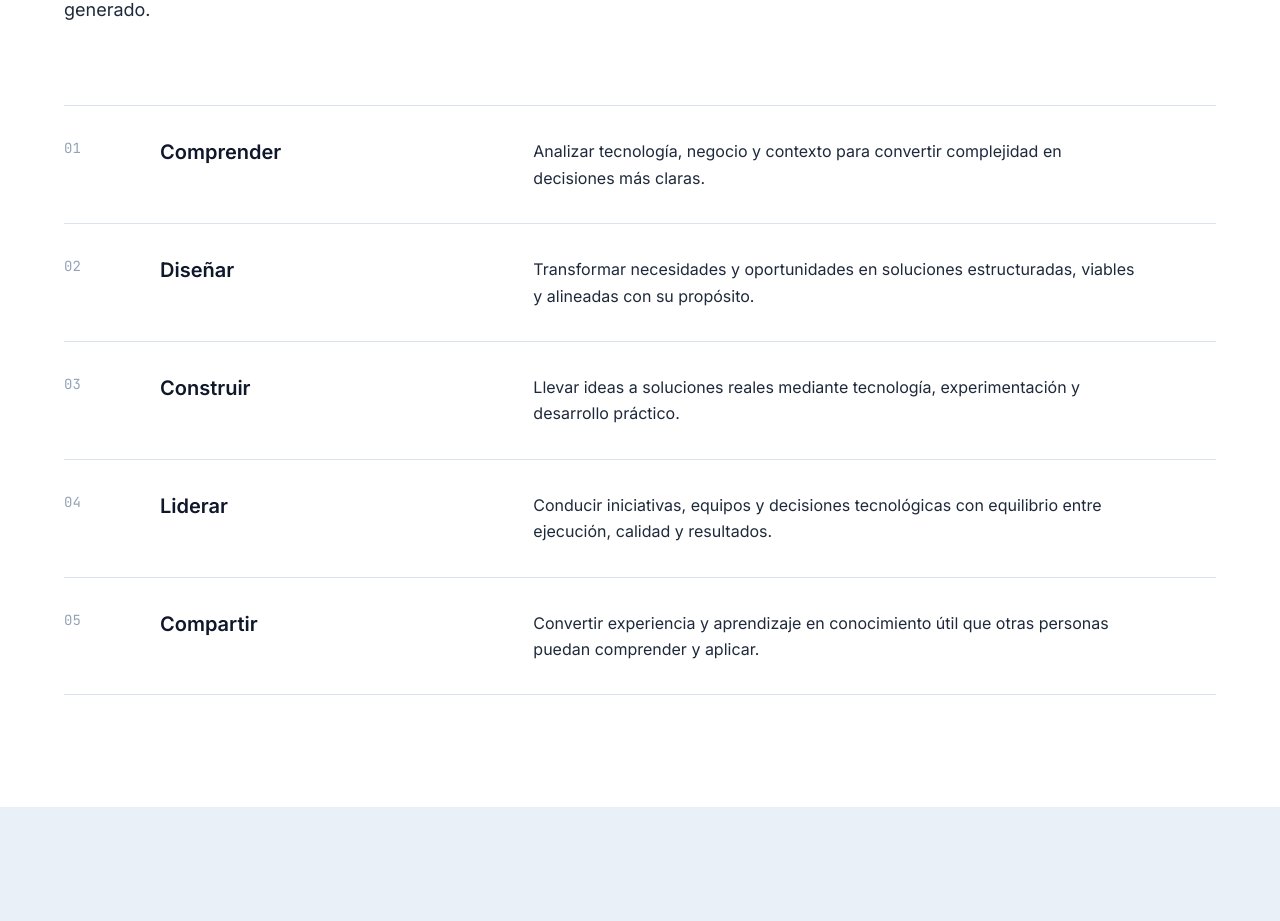
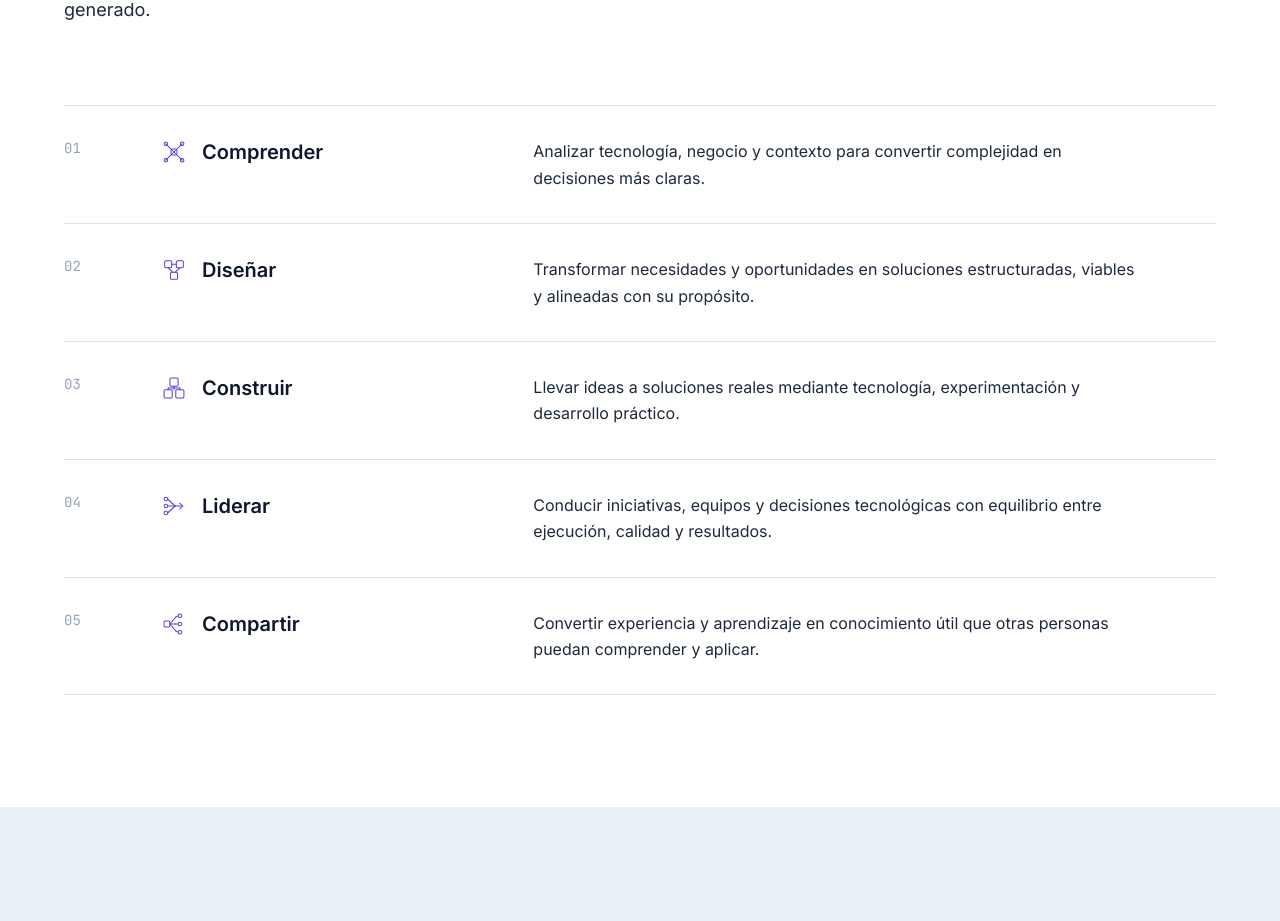
Before and after one commit to casteris/casteris, a Next.js app: page / in a window 1280 px wide. Shown: the part 1895-2816 px from the top of the page. Built offline with nearby package versions, Linux system fonts and the light colour scheme.

Commit message:
feat: add capabilities iconography

```diff
--- a/src/components/Capabilities/Capabilities.css
+++ b/src/components/Capabilities/Capabilities.css
@@ -55,6 +55,29 @@
   border-bottom: 1px solid var(--color-border);
 }
 
+.capabilities__identity {
+  display: flex;
+  align-items: center;
+  gap: 0.875rem;
+}
+
+.capabilities__icon-wrapper {
+  display: flex;
+  flex: 0 0 auto;
+  align-items: center;
+  justify-content: center;
+}
+
+.capabilities__icon {
+  width: 1.75rem;
+  height: 1.75rem;
+  fill: none;
+  stroke: var(--color-primary);
+  stroke-width: 1.75;
+  stroke-linecap: round;
+  stroke-linejoin: round;
+}
+
 .capabilities__number {
   color: var(--color-neutral);
   font-family: var(--font-mono), monospace;
@@ -107,6 +130,10 @@
     padding: 1.75rem 0;
   }
 
+  .capabilities__icon-wrapper {
+    margin-top: 0.25rem;
+  }
+
   .capabilities__item-description {
     margin-top: 0.25rem;
   }
--- a/src/components/Capabilities/Capabilities.tsx
+++ b/src/components/Capabilities/Capabilities.tsx
@@ -1,35 +1,50 @@
+import CapabilityIcon, {
+  type CapabilityIconType,
+} from "./CapabilityIcon";
 import "./Capabilities.css";
 
-const capabilities = [
+type Capability = {
+  number: string;
+  title: string;
+  description: string;
+  icon: CapabilityIconType;
+};
+
+const capabilities: Capability[] = [
   {
     number: "01",
     title: "Comprender",
     description:
       "Analizar tecnología, negocio y contexto para convertir complejidad en decisiones más claras.",
+    icon: "understand",
   },
   {
     number: "02",
     title: "Diseñar",
     description:
       "Transformar necesidades y oportunidades en soluciones estructuradas, viables y alineadas con su propósito.",
+    icon: "design",
   },
   {
     number: "03",
     title: "Construir",
     description:
       "Llevar ideas a soluciones reales mediante tecnología, experimentación y desarrollo práctico.",
+    icon: "build",
   },
   {
     number: "04",
     title: "Liderar",
     description:
       "Conducir iniciativas, equipos y decisiones tecnológicas con equilibrio entre ejecución, calidad y resultados.",
+    icon: "lead",
   },
   {
     number: "05",
     title: "Compartir",
     description:
       "Convertir experiencia y aprendizaje en conocimiento útil que otras personas puedan comprender y aplicar.",
+    icon: "share",
   },
 ];
 
@@ -62,9 +77,15 @@ export default function Capabilities() {
                 {capability.number}
               </span>
 
-              <h3 className="capabilities__item-title">
-                {capability.title}
-              </h3>
+              <div className="capabilities__identity">
+                <div className="capabilities__icon-wrapper">
+                  <CapabilityIcon type={capability.icon} />
+                </div>
+
+                <h3 className="capabilities__item-title">
+                  {capability.title}
+                </h3>
+              </div>
 
               <p className="capabilities__item-description">
                 {capability.description}
--- /dev/null
+++ b/src/components/Capabilities/CapabilityIcon.tsx
@@ -0,0 +1,114 @@
+export type CapabilityIconType =
+  | "understand"
+  | "design"
+  | "build"
+  | "lead"
+  | "share";
+
+type CapabilityIconProps = {
+  type: CapabilityIconType;
+};
+
+export default function CapabilityIcon({ type }: CapabilityIconProps) {
+  if (type === "understand") {
+    return (
+      <svg
+        className="capabilities__icon"
+        viewBox="0 0 48 48"
+        aria-hidden="true"
+      >
+        <line x1="10" y1="10" x2="24" y2="24" />
+        <line x1="38" y1="10" x2="24" y2="24" />
+        <line x1="10" y1="38" x2="24" y2="24" />
+        <line x1="38" y1="38" x2="24" y2="24" />
+
+        <circle cx="10" cy="10" r="3" />
+        <circle cx="38" cy="10" r="3" />
+        <circle cx="10" cy="38" r="3" />
+        <circle cx="38" cy="38" r="3" />
+
+        <rect x="19" y="19" width="10" height="10" rx="2" />
+      </svg>
+    );
+  }
+
+  if (type === "design") {
+    return (
+      <svg
+        className="capabilities__icon"
+        viewBox="0 0 48 48"
+        aria-hidden="true"
+      >
+        <rect x="8" y="8" width="12" height="12" rx="2" />
+        <rect x="28" y="8" width="12" height="12" rx="2" />
+        <rect x="18" y="28" width="12" height="12" rx="2" />
+
+        <line x1="20" y1="14" x2="28" y2="14" />
+        <line x1="14" y1="20" x2="22" y2="28" />
+        <line x1="34" y1="20" x2="26" y2="28" />
+      </svg>
+    );
+  }
+
+  if (type === "build") {
+    return (
+      <svg
+        className="capabilities__icon"
+        viewBox="0 0 48 48"
+        aria-hidden="true"
+      >
+        <rect x="7" y="27" width="14" height="14" rx="2" />
+        <rect x="27" y="27" width="14" height="14" rx="2" />
+        <rect x="17" y="7" width="14" height="14" rx="2" />
+
+        <line x1="24" y1="21" x2="24" y2="27" />
+        <line x1="14" y1="27" x2="14" y2="24" />
+        <line x1="34" y1="27" x2="34" y2="24" />
+        <line x1="14" y1="24" x2="34" y2="24" />
+      </svg>
+    );
+  }
+
+  if (type === "lead") {
+    return (
+      <svg
+        className="capabilities__icon"
+        viewBox="0 0 48 48"
+        aria-hidden="true"
+      >
+        <circle cx="10" cy="12" r="3" />
+        <circle cx="10" cy="24" r="3" />
+        <circle cx="10" cy="36" r="3" />
+
+        <line x1="13" y1="12" x2="26" y2="24" />
+        <line x1="13" y1="24" x2="26" y2="24" />
+        <line x1="13" y1="36" x2="26" y2="24" />
+
+        <path d="M26 24H39" />
+        <path d="M34 19L39 24L34 29" />
+      </svg>
+    );
+  }
+
+  return (
+    <svg
+      className="capabilities__icon"
+      viewBox="0 0 48 48"
+      aria-hidden="true"
+    >
+      <rect x="7" y="19" width="10" height="10" rx="2" />
+
+      <line x1="17" y1="24" x2="27" y2="12" />
+      <line x1="17" y1="24" x2="27" y2="24" />
+      <line x1="17" y1="24" x2="27" y2="36" />
+
+      <circle cx="34" cy="10" r="3" />
+      <circle cx="34" cy="24" r="3" />
+      <circle cx="34" cy="38" r="3" />
+
+      <line x1="27" y1="12" x2="31" y2="10" />
+      <line x1="27" y1="24" x2="31" y2="24" />
+      <line x1="27" y1="36" x2="31" y2="38" />
+    </svg>
+  );
+}
```
